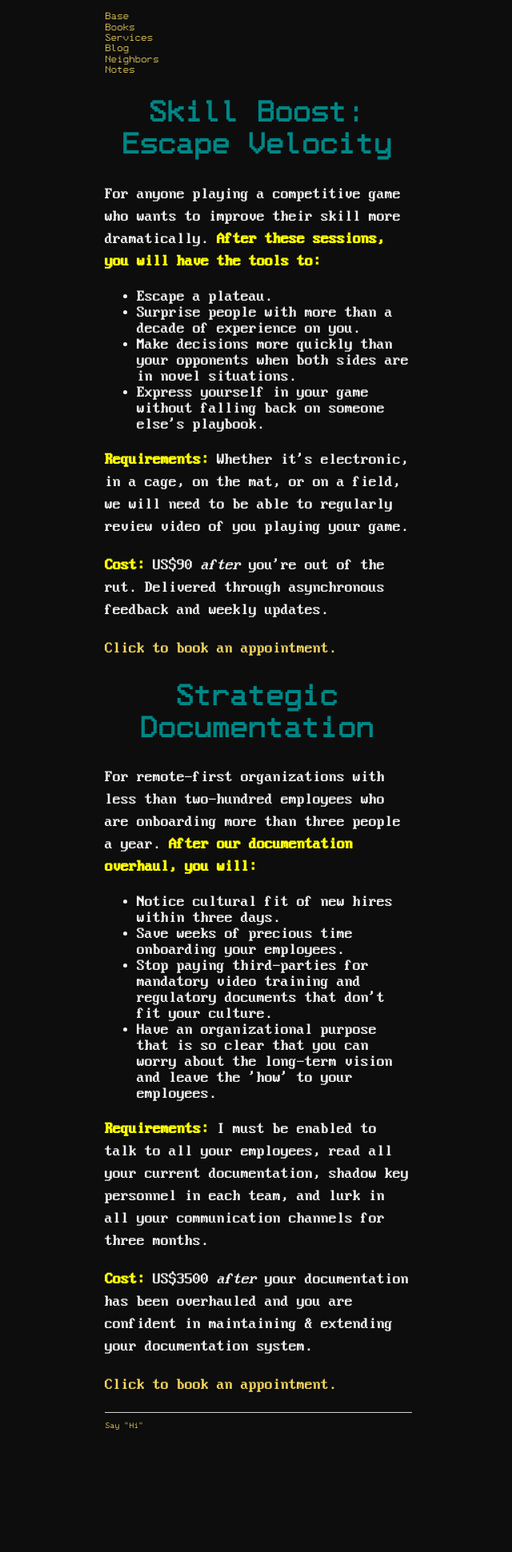
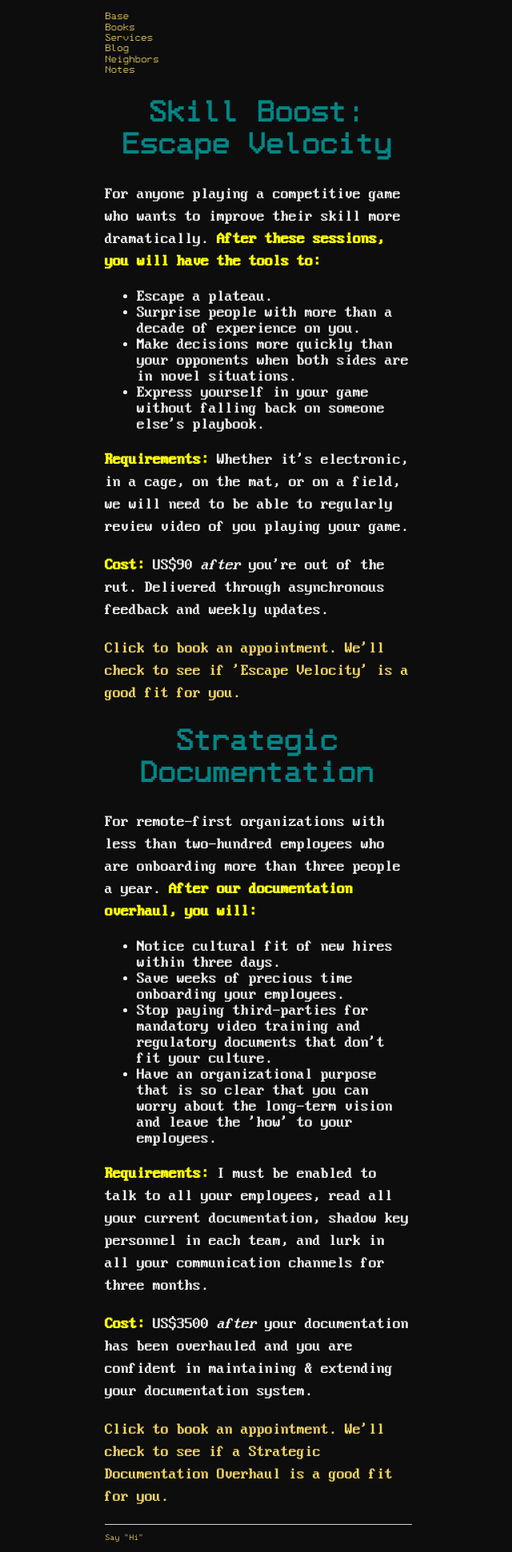
Before and after one commit to ray-dorai/ray-dorai.github.io, a Jekyll site: the page built from services.html, in a window 1280 px wide. Shown: the whole page at 80% size, without its empty margins (317-957 px from the left). Built offline with Jekyll 4.4.1, drawn with Linux system fonts in a browser that asks for light colours; before the commit the page ends 1801 px from its top, so only the background shows below that.

Commit message:
Update services.html

```diff
--- a/services.html
+++ b/services.html
@@ -15,7 +15,7 @@ title: Services
 
 <p> <b style="color:yellow;">Requirements:</b> Whether it's electronic, in a cage, on the mat, or on a field, we will need to be able to regularly review video of you playing your game.</p>
 <p><b style="color:yellow;">Cost:</b> US$90 <i>after</i> you're out of the rut. Delivered through asynchronous feedback and weekly updates.</p>
-<p><a href="https://cal.com/forshaper/skill-boost-escape-velocity">Click to book an appointment.</a></p>
+<p><a href="https://cal.com/forshaper/skill-boost-escape-velocity">Click to book an appointment. We'll check to see if 'Escape Velocity' is a good fit for you.</a></p>
 
 <h1>Strategic Documentation</h1>
 <p>For remote-first organizations with less than two-hundred employees who are onboarding more than three people a year. <b style="color:yellow;">After our documentation overhaul, you will:</b></p>
@@ -29,4 +29,4 @@ title: Services
 
 <p> <b style="color:yellow;">Requirements:</b> I must be enabled to talk to all your employees, read all your current documentation, shadow key personnel in each team, and lurk in all your communication channels for three months.</p>
 <p><b style="color:yellow;">Cost:</b> US$3500 <i>after</i> your documentation has been overhauled and you are confident in maintaining & extending your documentation system.</p>
-<p><a href="https://app.cal.com/forshaper/stratdoc">Click to book an appointment.</a></p>
+<p><a href="https://app.cal.com/forshaper/stratdoc">Click to book an appointment. We'll check to see if a Strategic Documentation Overhaul is a good fit for you. </a></p>
```
